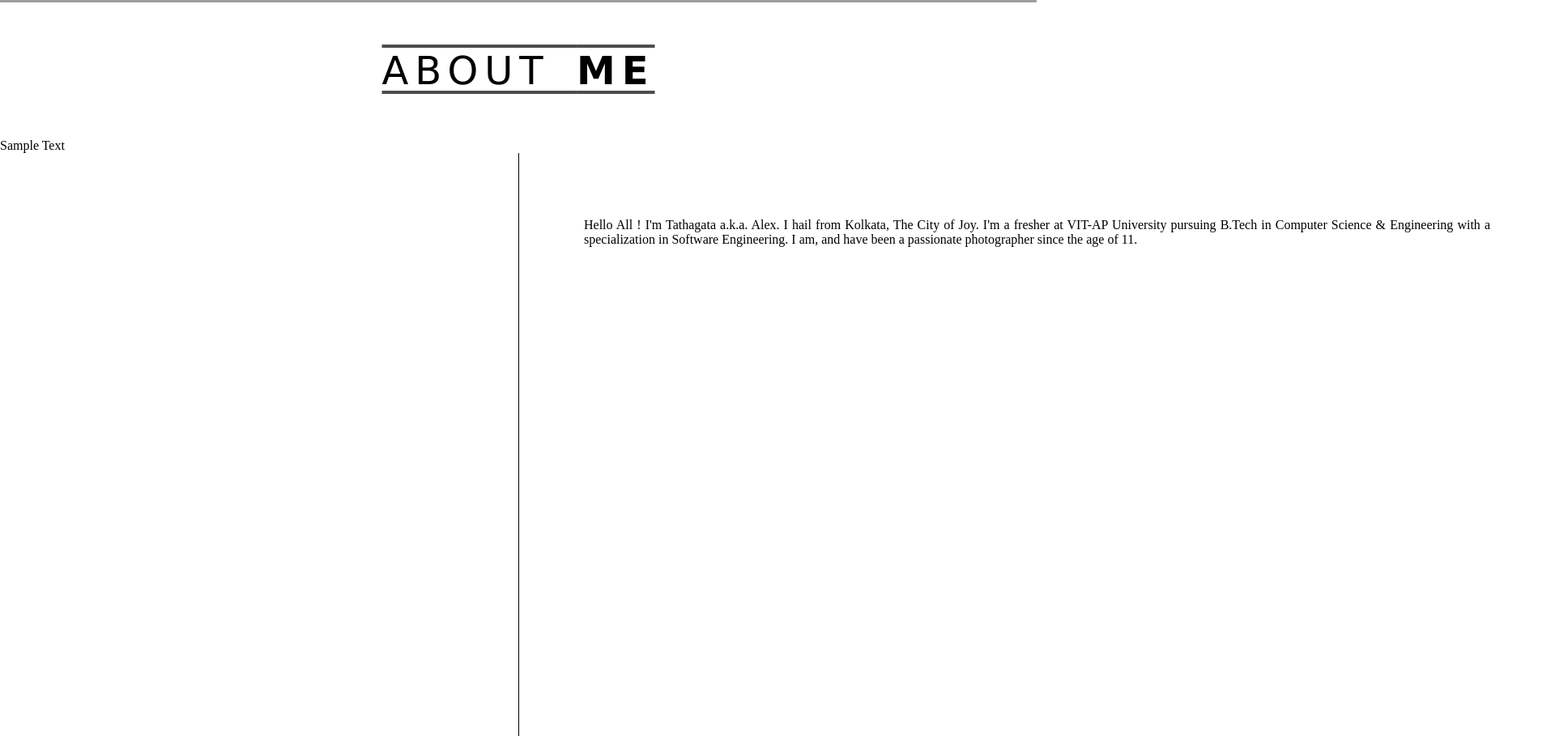
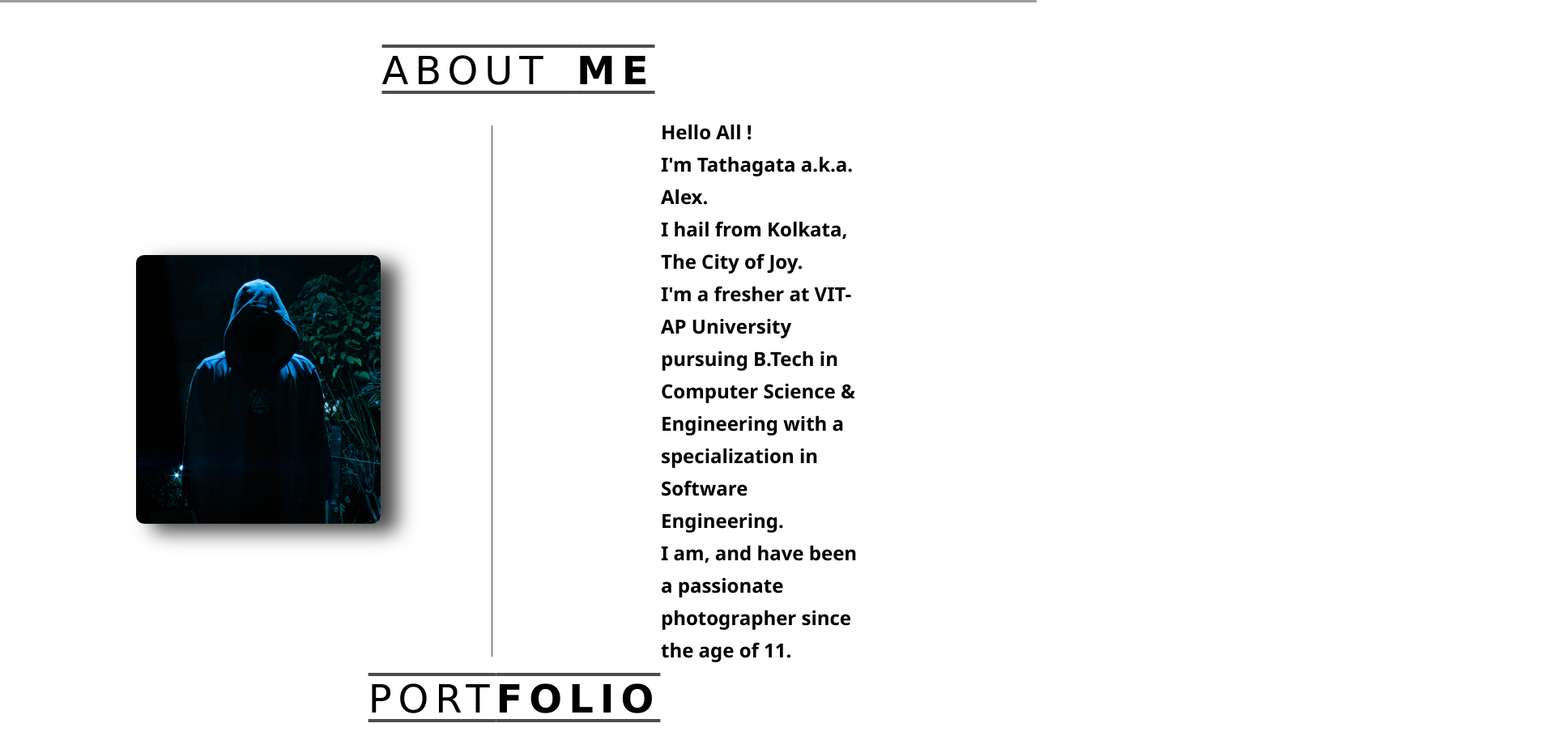
Before and after one commit to AlexJMercer/Web-Development-PlayGround, a plain HTML site: page Website Project/index.html in a window 1280 px wide. Shown: the part 797-1706 px from the top of the page at 81% size, 1920 px wide, since content can reach past the window. Drawn offline with nearby package versions, Linux system fonts and the light colour scheme; grey boxes are pictures that could not be loaded.

Commit message:
New Image, Split Screen about section

```diff
--- a/Website Project/index.css
+++ b/Website Project/index.css
@@ -7,7 +7,7 @@ html, body {
     box-sizing: border-box;
     height:100%;
     width:100%;
-
+    /* overflow-x: hidden; */
     scroll-behavior:smooth;
 }
 
@@ -72,7 +72,7 @@ h2 {
     font-weight: 100;
     text-decoration: overline underline rgb(77, 77, 77);
     text-underline-offset: 8px;
-    margin: 7vh 0 7vh 0;
+    margin: 7vh 0 5vh 0;
 }
 span.text-split {
     font-weight: 800;
@@ -107,23 +107,80 @@ span.text-split {
     text-align: center;
 }
 
+/* .about-section {
+    height: 100%;
+  width: 50%;
+  position: fixed;
+  z-index: 1;
+  top: 0;
+  overflow-x: hidden;
+  padding-top: 20px;
+} */
+
 #vertical-line {
-    border-left: 1.5px solid black;
-    height: 70vh;
-    position:relative;
-    left: 50%;
+    right: 0;
+    border-left: 1.5px solid #444;
+
+    position:absolute;
+    text-align: center;
 }
-.about-section
-.photo-left {
-
+.split-container {
+    width: 100%;
+    height: 78vh;
+    position: relative;
 }
 
-.about-section
+.split {
+    height: 100%;
+    width: 50%;
+    position:absolute;
+    z-index: 1;
+    top: 0;
+    padding: 1rem;
+}
+
+.left {
+    left: 0;
+    /* background-color: aqua; */
+}
+
+.right {
+    right: 0;
+    /* background-color: greenyellow; */
+}
+
+.centered {
+    position: absolute;
+    top: 50%;
+    left: 50%;
+    transform: translate(-50%, -50%);
+}
+
+/* .about-section
+.photo-left {
+    left: 0;
+    width: 50%;
+    padding: 60px;
+} */
+
+.centered
 .about-text {
-    display: block;
-    padding: 5rem;
-    text-align: justify;
+    right: 0;
+    padding: 40px;
+    text-align: left;
+    line-height: 2.5rem;
     word-wrap: normal;
+
+    font-family:'Segoe UI', Tahoma, Verdana, sans-serif;
+    font-weight: 600;
+    font-size: x-large;
+}
+
+.centered
+.portrait {
+    border-radius: 10px;
+    width: 90%;
+    box-shadow: 20px 10px 25px #444;
 }
 
 .portfolio-class {
--- a/Website Project/index.html
+++ b/Website Project/index.html
@@ -55,16 +55,22 @@
     <div class="about">
         <h2>About <span class="text-split">me</span></h2>
     </div>
-    <div class="about-section">
-        <div class="photo-left">
-            Sample Text
+    <div class="split-container">
+        <div class="split left">
+            <div class="centered">
+                <img src="./img/IMG_0032.jpg" width="100%" class="portrait">
+            </div>
         </div>
-        <div class="about-text" id="vertical-line">
-            Hello All ! I'm Tathagata a.k.a. Alex. I hail from Kolkata, The City of Joy.
-            I'm a fresher at VIT-AP University pursuing B.Tech in Computer Science &
-            Engineering with a specialization in Software Engineering. I am, and have
-            been a passionate photographer since the age of 11.
-         </div>
+        <div class="split right" id="vertical-line">
+            <div class="centered">
+                <p class="about-text">
+                    Hello All !<br>I'm Tathagata a.k.a. Alex.<br>I hail from Kolkata, The City of Joy.
+                    <br>I'm a fresher at VIT-AP University pursuing B.Tech in Computer Science &
+                    Engineering with a specialization in Software Engineering.<br>I am, and have
+                    been a passionate photographer since the age of 11.<br>
+                </p>
+             </div>
+        </div>
     </div>
 
     <!-- Portfolio -->
```
Also changed, not shown: Website Project/img/IMG_0032.jpg (added).
